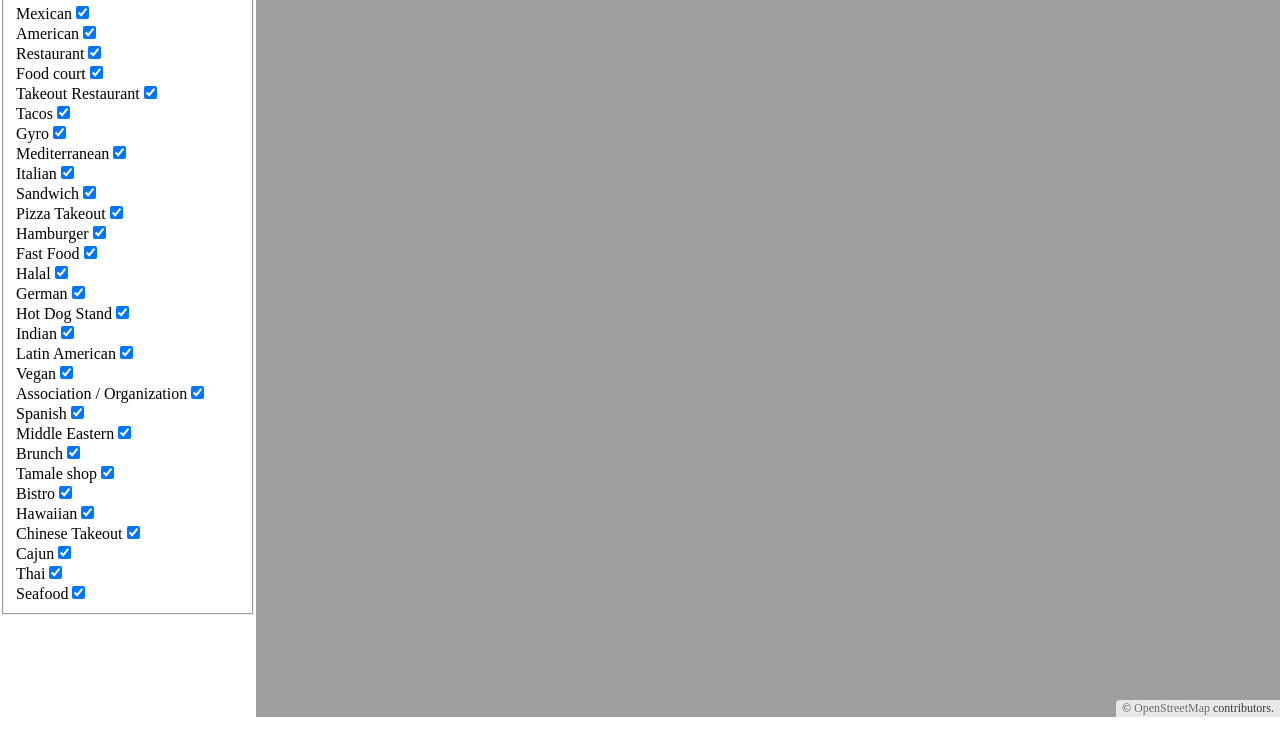
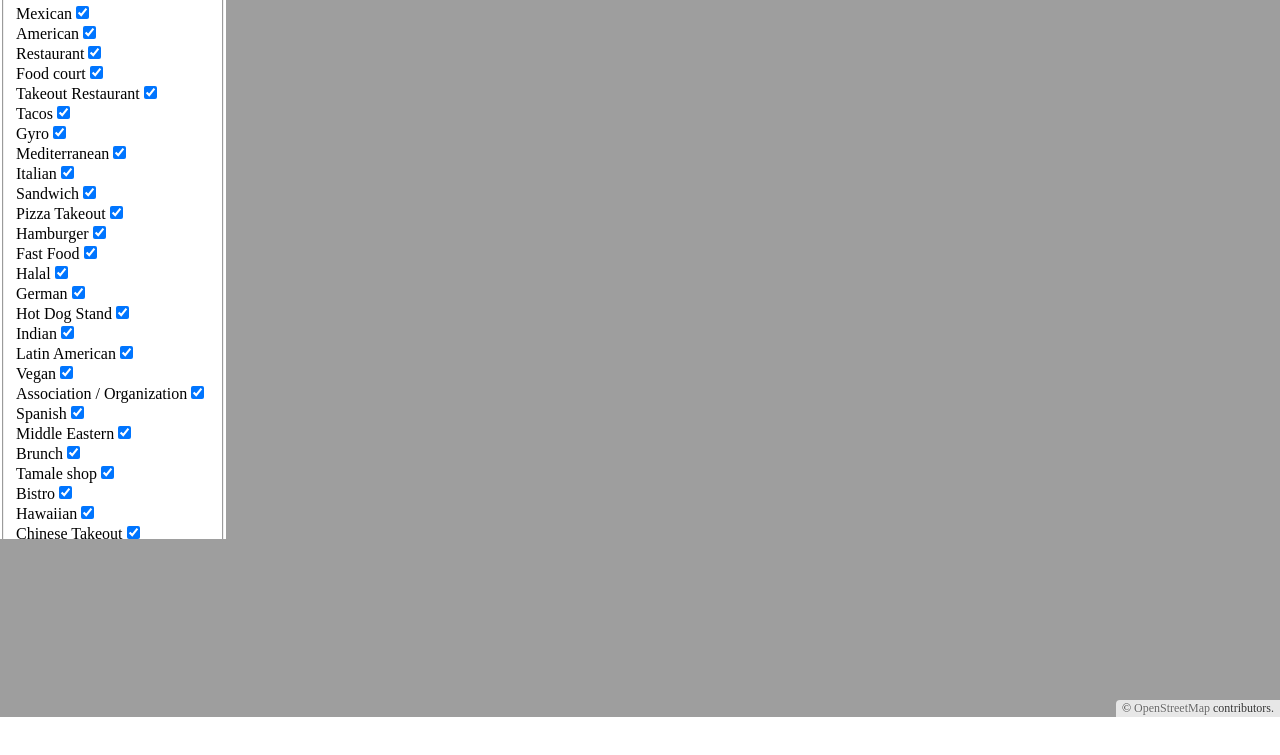
Before and after one commit to YoderLN/riverhacks2025, a website built with Vite: page riverhacks_frontend/index.html in a window 1280 px wide. Shown: the part 83-838 px from the top of the page. After the commit the page ends 800 px from the top, so only its background shows below. Built offline with nearby package versions, Linux system fonts and the light colour scheme; no server answers.

Commit message:
styled selection box.

```diff
--- a/riverhacks_frontend/style.css
+++ b/riverhacks_frontend/style.css
@@ -53,7 +53,8 @@ html, body {
 aside {
   position: absolute;
   left: 0;
-  width: 20%;
-  height: 100%;
+  width: max-content;
+  height: 70%;
   background-color: white;
+  overflow-y: scroll;
 }
```
